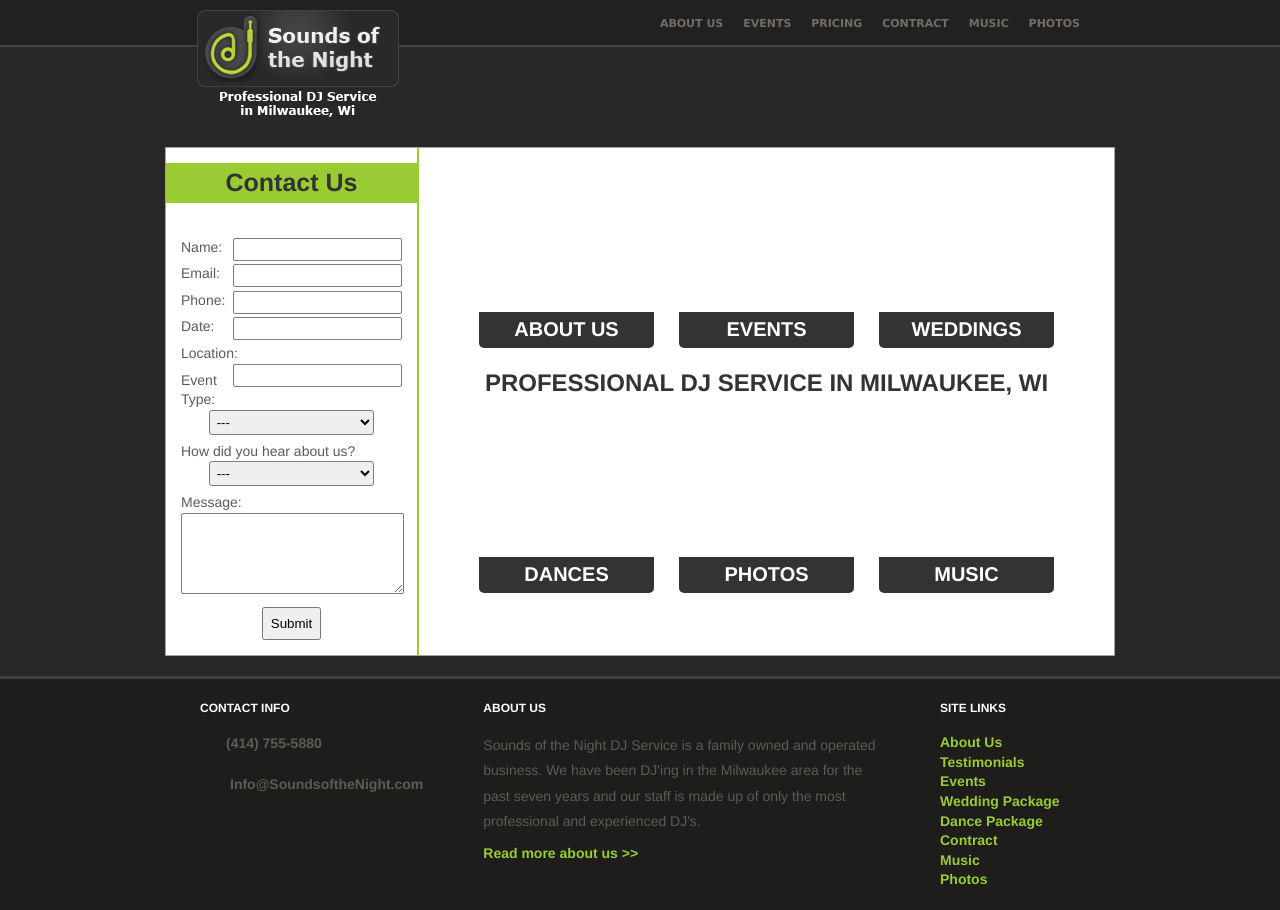
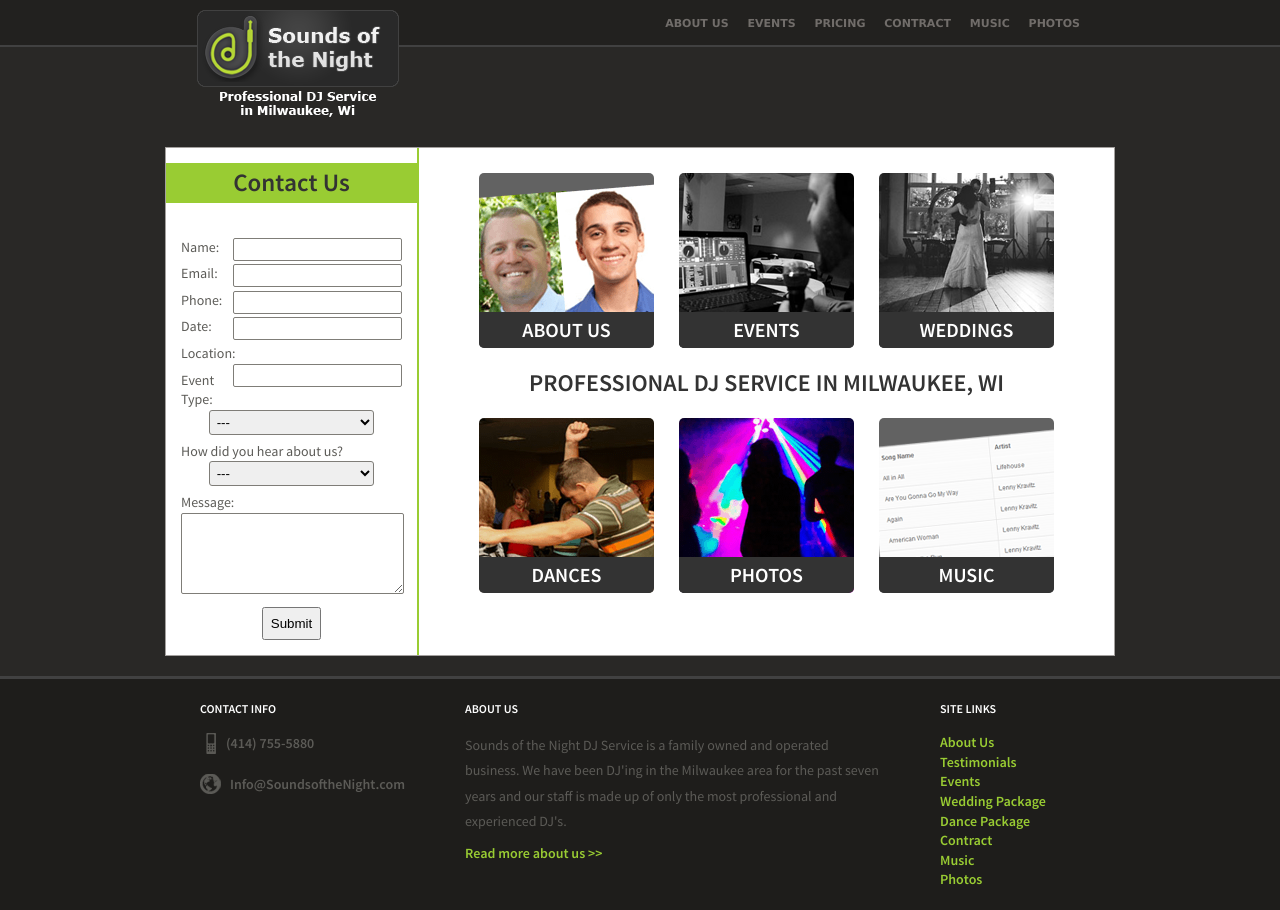
Before and after one commit to Chrisgozd/SoundsoftheNight, a Jekyll site: the page built from index.html, in a window 1280 px wide. Built offline with Jekyll 4.4.1, drawn with Linux system fonts in a browser that asks for light colours; some web fonts are replaced.

Commit message:
Fix relative urls

```diff
--- a/_sass/_base.scss
+++ b/_sass/_base.scss
@@ -172,22 +172,22 @@
                         text-transform: uppercase;
                     }
                     &.about-block {
-                        background-image: url('{{ base }}/images/about_us_block.png');
+                        background-image: url('../images/about_us_block.png');
                     }
                     &.events-block {
-                        background-image: url('{{ base }}/images/event_block.png');
+                        background-image: url('../images/event_block.png');
                     }
                     &.weddings-block {
-                        background-image: url('{{ base }}/images/wedding_block.png');
+                        background-image: url('../images/wedding_block.png');
                     }
                     &.dances-block {
-                        background-image: url('{{ base }}/images/dance_block.png');
+                        background-image: url('../images/dance_block.png');
                     }
                     &.photos-block {
-                        background-image: url('{{ base }}/images/photo_block.png');
+                        background-image: url('../images/photo_block.png');
                     }
                     &.music-block {
-                        background-image: url('{{ base }}/images/music_block.png');
+                        background-image: url('../images/music_block.png');
                     }
                 }
             }
@@ -274,7 +274,7 @@
         div {
             &.col {
                 .phone-icon {
-                    background-image: url('{{ base }}/images/phone.png');
+                    background-image: url('../images/phone.png');
                     background-position: left center;
                     background-repeat: no-repeat;
                     line-height: 21px;
@@ -284,7 +284,7 @@
                     margin-left: 6px;
                 }
                 .internet-icon {
-                    background-image: url('{{ base }}/images/internet.png');
+                    background-image: url('../images/internet.png');
                     background-position: left center;
                     background-repeat: no-repeat;
                     line-height: 21px;
--- a/_sass/_font-source-sans-pro.scss
+++ b/_sass/_font-source-sans-pro.scss
@@ -3,26 +3,26 @@
   font-family: 'Source Sans Pro';
   font-weight: 400;
   font-style: normal;
-  src: url('{{ base }}/fonts/Source-Sans-Pro-regular/Source-Sans-Pro-regular.eot');
-  src: url('{{ base }}/fonts/Source-Sans-Pro-regular/Source-Sans-Pro-regular.eot?#iefix') format('embedded-opentype'),
+  src: url('../fonts/Source-Sans-Pro-regular/Source-Sans-Pro-regular.eot');
+  src: url('../fonts/Source-Sans-Pro-regular/Source-Sans-Pro-regular.eot?#iefix') format('embedded-opentype'),
        local('Source Sans Pro'),
        local('Source-Sans-Pro-regular'),
-       url('{{ base }}/fonts/Source-Sans-Pro-regular/Source-Sans-Pro-regular.woff2') format('woff2'),
-       url('{{ base }}/fonts/Source-Sans-Pro-regular/Source-Sans-Pro-regular.woff') format('woff'),
-       url('{{ base }}/fonts/Source-Sans-Pro-regular/Source-Sans-Pro-regular.ttf') format('truetype'),
-       url('{{ base }}/fonts/Source-Sans-Pro-regular/Source-Sans-Pro-regular.svg#SourceSansPro') format('svg');
+       url('../fonts/Source-Sans-Pro-regular/Source-Sans-Pro-regular.woff2') format('woff2'),
+       url('../fonts/Source-Sans-Pro-regular/Source-Sans-Pro-regular.woff') format('woff'),
+       url('../fonts/Source-Sans-Pro-regular/Source-Sans-Pro-regular.ttf') format('truetype'),
+       url('../fonts/Source-Sans-Pro-regular/Source-Sans-Pro-regular.svg#SourceSansPro') format('svg');
 }
 
 @font-face {
   font-family: 'Source Sans Pro';
   font-weight: 600;
   font-style: normal;
-  src: url('{{ base }}/fonts/Source-Sans-Pro-600/Source-Sans-Pro-600.eot');
-  src: url('{{ base }}/fonts/Source-Sans-Pro-600/Source-Sans-Pro-600.eot?#iefix') format('embedded-opentype'),
+  src: url('../fonts/Source-Sans-Pro-600/Source-Sans-Pro-600.eot');
+  src: url('../fonts/Source-Sans-Pro-600/Source-Sans-Pro-600.eot?#iefix') format('embedded-opentype'),
        local('Source Sans Pro Semibold'),
        local('Source-Sans-Pro-600'),
-       url('{{ base }}/fonts/Source-Sans-Pro-600/Source-Sans-Pro-600.woff2') format('woff2'),
-       url('{{ base }}/fonts/Source-Sans-Pro-600/Source-Sans-Pro-600.woff') format('woff'),
-       url('{{ base }}/fonts/Source-Sans-Pro-600/Source-Sans-Pro-600.ttf') format('truetype'),
-       url('{{ base }}/fonts/Source-Sans-Pro-600/Source-Sans-Pro-600.svg#SourceSansPro') format('svg');
+       url('../fonts/Source-Sans-Pro-600/Source-Sans-Pro-600.woff2') format('woff2'),
+       url('../fonts/Source-Sans-Pro-600/Source-Sans-Pro-600.woff') format('woff'),
+       url('../fonts/Source-Sans-Pro-600/Source-Sans-Pro-600.ttf') format('truetype'),
+       url('../fonts/Source-Sans-Pro-600/Source-Sans-Pro-600.svg#SourceSansPro') format('svg');
 }
```
